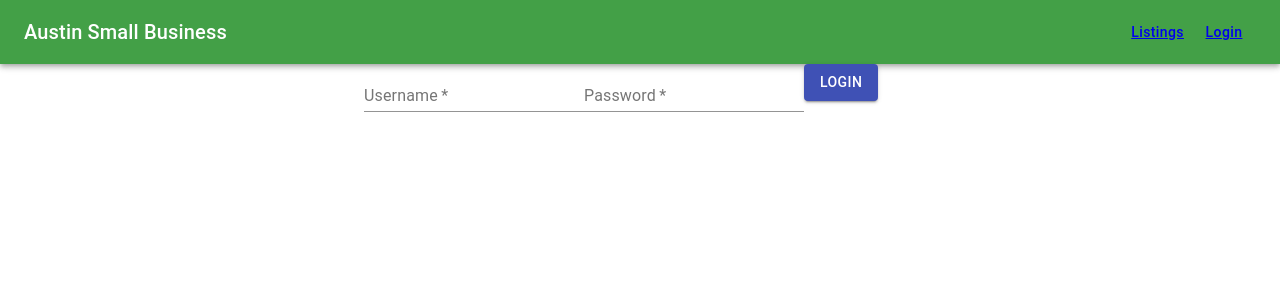
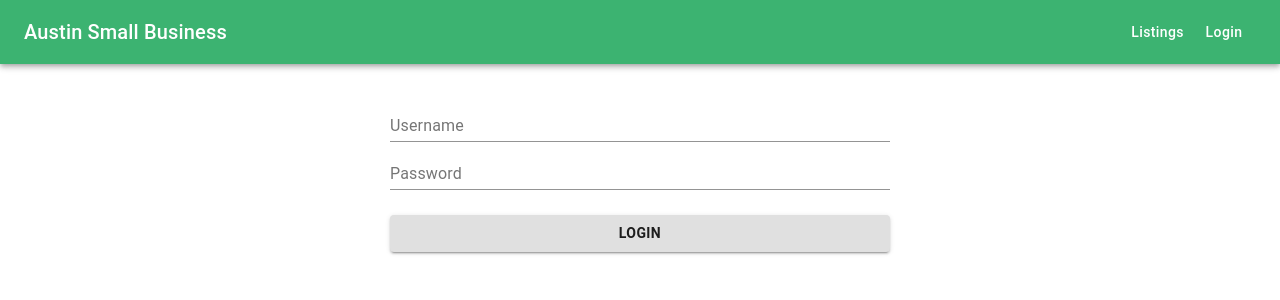
Before and after one commit to mayra-tellez/small-business, a React (Create React App) app: page /login in a window 1280 px wide. Shown: the top 300 px of the page. Built offline with nearby package versions, Linux system fonts and the light colour scheme.

Commit message:
styled login and navbar components

```diff
--- a/src/components/Login/Login.js
+++ b/src/components/Login/Login.js
@@ -1,9 +1,9 @@
 import React from 'react';
 import {
   TextField,
-  Button,
-  Container
+  Button
 } from '@material-ui/core';
+import styles from './login.module.css';
 
 export default function Login({ user }) {
 
@@ -17,15 +17,13 @@ export default function Login({ user }) {
   }
 
   return (
-    <Container maxWidth="sm">
-      <form onSubmit={login}>
+    <div className={styles.container}>
+      <form onSubmit={login} className={styles.form}>
         <TextField
-          required
           name="username"
           label="Username"
           type="text" />
         <TextField
-          required
           name="password"
           label="Password"
           type="password" />
@@ -33,9 +31,9 @@ export default function Login({ user }) {
           type="submit"
           className="login-button"
           variant="contained"
-          color="primary">
+          style={{ marginTop: 25, fontWeight: "bold" }}>
         Login</Button>
       </form>
-    </Container>
+    </div>
   )
 }
--- /dev/null
+++ b/src/components/Login/login.module.css
@@ -0,0 +1,11 @@
+.container {
+  display: flex;
+  justify-content: center;
+}
+
+.form {
+  width: 500px;
+  margin-top: 30px;
+  display: flex;
+  flex-direction: column;
+}
--- a/src/components/NavBar/NavBar.js
+++ b/src/components/NavBar/NavBar.js
@@ -17,25 +17,25 @@ export default function NavBar() {
 
   return (
     <Box sx={{ flexGrow: 1 }}>
-      <AppBar style={{ backgroundColor: "#43a047" }} position="static">
+      <AppBar style={{ backgroundColor: "#3CB371" }} position="static">
         <Toolbar className={styles.toolBar}>
           <Typography variant="h6" component="div" sx={{ flexGrow: 1 }}>
             Austin Small Business
           </Typography>
           <div>
             <Button style={{ textTransform: "none" }} color="inherit">
-              <Link to="/">Listings</Link>
+              <Link to="/" className={styles.link}>Listings</Link>
             </Button>
             { cookies.loggedIn &&
               <Button style={{ textTransform: "none" }} color="inherit">
-                <Link to="/addlisting">Add</Link>
+                <Link to="/addlisting" className={styles.link}>Add</Link>
               </Button> }
             { cookies.loggedIn ?
               <Button onClick={() => {document.cookie = "loggedIn="; window.location.replace("/")}} style={{ textTransform: "none" }} color="inherit">
                 Logout
               </Button> :
               <Button style={{ textTransform: "none" }} color="inherit">
-                <Link to="/login">Login</Link>
+                <Link to="/login" className={styles.link}>Login</Link>
               </Button> }
           </div>
         </Toolbar>
--- a/src/components/NavBar/navbar.module.css
+++ b/src/components/NavBar/navbar.module.css
@@ -2,3 +2,8 @@
   display: flex;
   justify-content: space-between;
 }
+
+.link {
+  color: white;
+  text-decoration: none;
+}
```
